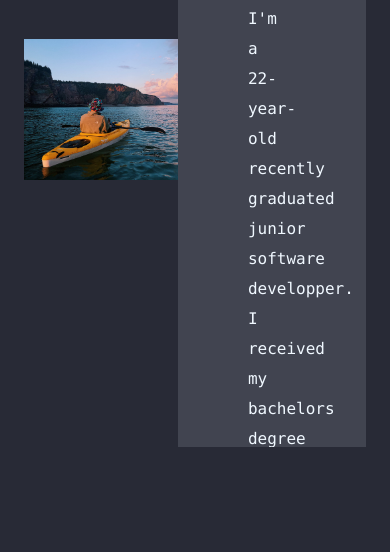
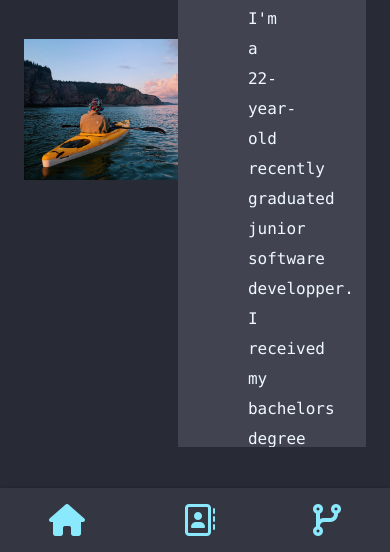
Before and after one commit to AlexanderIngham/Website, a plain HTML site: page AboutMe.html in a window 390 px wide. Shown: the part 292-844 px from the top of the page. Drawn offline with nearby package versions, Linux system fonts and the light colour scheme.

Commit message:
added mobile menu to aboutme page

```diff
--- a/AboutMe.html
+++ b/AboutMe.html
@@ -42,12 +42,12 @@
         <!--Side Navigation Bar-->
         <nav id="sidebar" class="sidebar">
             <ul class="sidebar-nav">
-                <li class="sidebar-nav-item" data-tooltip="Home">
+                <li class="sidebar-nav-item sidebar-nav-item-current" data-tooltip="Home">
                     <a class="sidebar-nav-link" href="index.html">
                         <i class="fa-solid fa-house fa-2x"></i>
                     </a>
                 </li>
-                <li class="sidebar-nav-item sidebar-nav-item-current" data-tooltip="About">
+                <li class="sidebar-nav-item" data-tooltip="About">
                     <a class="sidebar-nav-link" href="AboutMe.html">
                         <i class="fa-regular fa-address-book fa-2x"></i>
                     </a>
@@ -58,6 +58,19 @@
                     </a>
                 </li>
             </ul>
+        </nav>
+
+        <!--Bottom Navigation Bar (Mobile only)-->
+        <nav id="mobilebar" class="mobilebar">
+            <a class="mobilebar-nav-link" href="index.html">
+                <i class="fa-solid fa-house fa-2x"></i>
+            </a>
+            <a class="mobilebar-nav-link" href="AboutMe.html">
+                <i class="fa-regular fa-address-book fa-2x"></i>
+            </a>
+            <a class="mobilebar-nav-link">
+                <i class="fa-solid fa-code-branch fa-2x"></i>
+            </a>
         </nav>
 
         <!--Content-->
```
